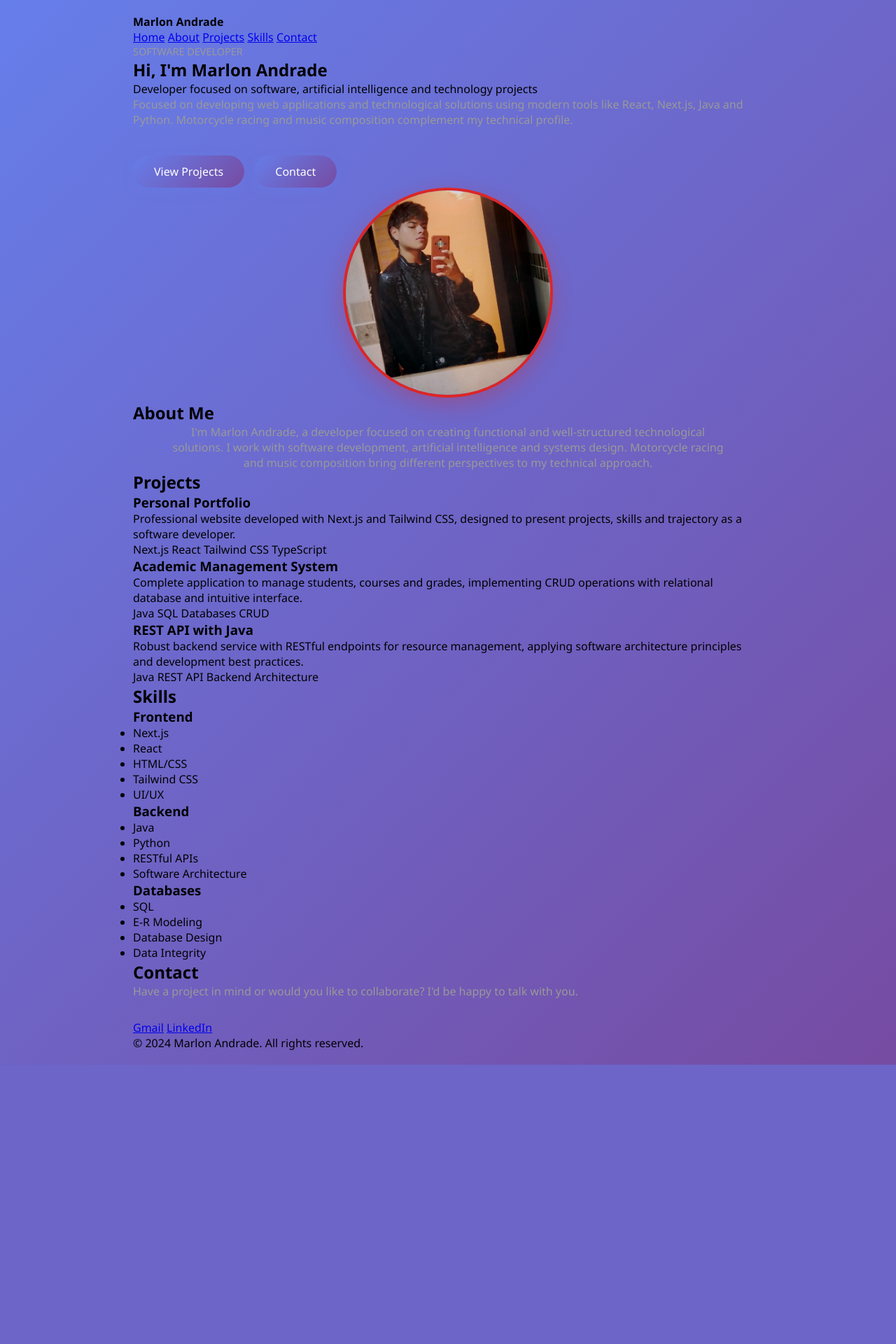
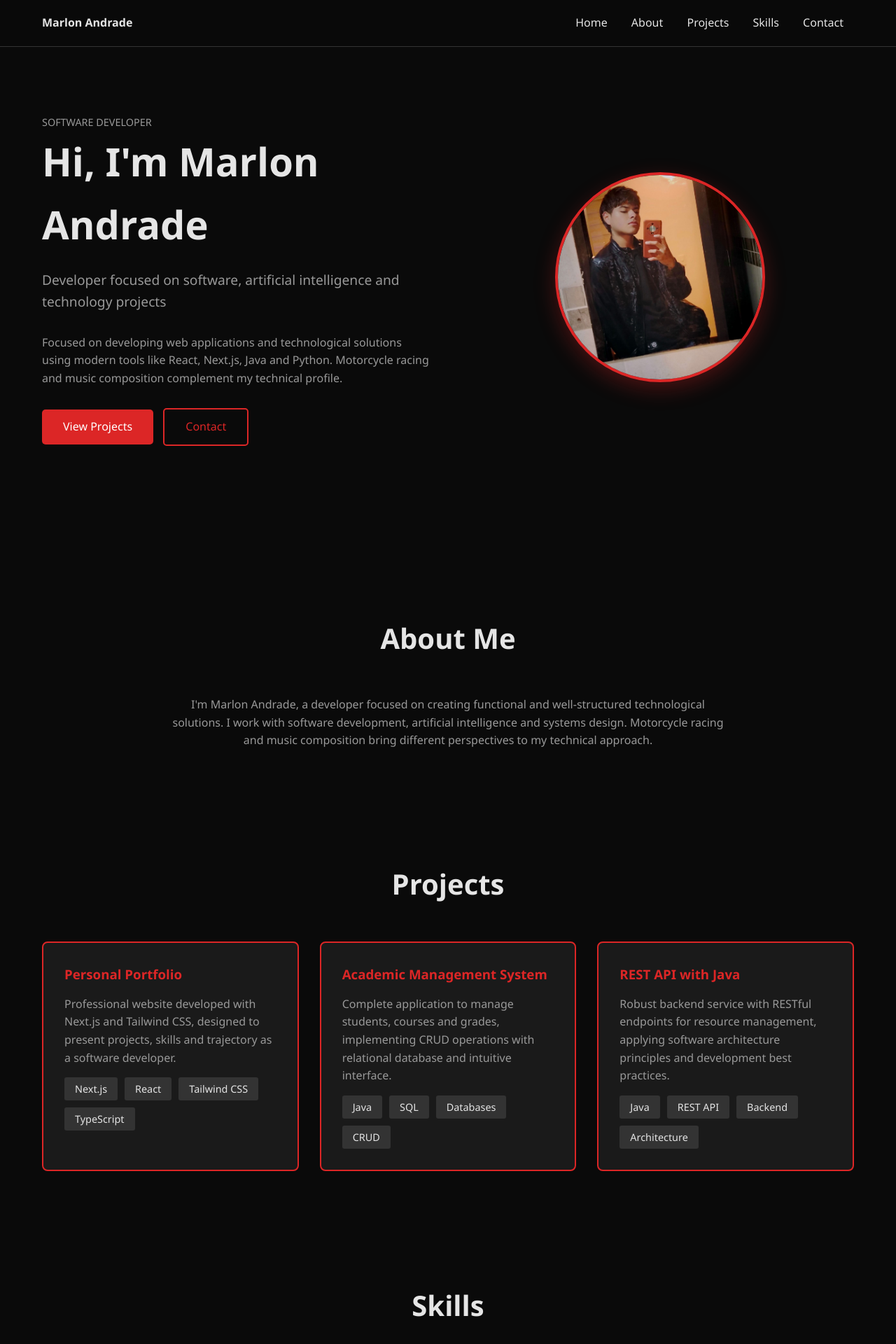
Before and after one commit to JuanSebastianE23/Examen_electiva, a Django app: page /dev1/ in a window 1280 px wide. Shown: the top 1920 px of the page at 70% size. Before the commit the page ends 1521 px from the top, so only its background shows below. Run offline with Django 5.2, Linux system fonts and the light colour scheme.

Commit message:
Fix: Restaurar tema dark mode con acentos rojos en CSS

```diff
--- a/static/css/dev1/styles.css
+++ b/static/css/dev1/styles.css
@@ -1,4 +1,9 @@
-/* Estilos para Desarrollador 1 */
+/*
+ * Estilos para Marlon Andrade - Dev 1
+ * Tema: Dark Mode con acentos rojos
+ */
+
+/* Reset y configuración base */
 * {
     margin: 0;
     padding: 0;
@@ -7,111 +12,238 @@
 
 body {
     font-family: 'Segoe UI', Tahoma, Geneva, Verdana, sans-serif;
-    background: linear-gradient(135deg, #667eea 0%, #764ba2 100%);
-    min-height: 100vh;
-    padding: 20px;
+    background: #0a0a0a;
+    color: #e5e5e5;
+    line-height: 1.6;
 }
 
-.navbar {
-    background: rgba(255, 255, 255, 0.1);
-    padding: 15px 30px;
-    border-radius: 10px;
+.container {
+    max-width: 1200px;
+    margin: 0 auto;
+    padding: 0 20px;
+}
+
+/* Navegación */
+nav {
+    background: rgba(10, 10, 10, 0.95);
+    padding: 20px 0;
+    position: fixed;
+    width: 100%;
+    top: 0;
+    z-index: 1000;
+    border-bottom: 1px solid #333;
+}
+
+nav .container {
+    display: flex;
+    justify-content: space-between;
+    align-items: center;
+}
+
+nav a {
+    color: #e5e5e5;
+    text-decoration: none;
+    margin: 0 15px;
+    transition: color 0.3s;
+}
+
+nav a:hover {
+    color: #dc2626;
+}
+
+/* Hero Section */
+.hero {
+    min-height: 100vh;
+    display: flex;
+    align-items: center;
+    padding-top: 80px;
+}
+
+.hero-content {
+    display: grid;
+    grid-template-columns: 1fr 1fr;
+    gap: 50px;
+    align-items: center;
+}
+
+.hero-text h1 {
+    font-size: 3.5rem;
+    margin-bottom: 20px;
+}
+
+.hero-text .subtitle {
+    font-size: 1.2rem;
+    color: #999;
     margin-bottom: 30px;
 }
 
-.navbar a {
+/* Botones */
+.btn {
+    display: inline-block;
+    padding: 12px 30px;
+    background: #dc2626;
     color: white;
     text-decoration: none;
-    font-weight: bold;
-    transition: opacity 0.3s;
-}
-
-.navbar a:hover {
-    opacity: 0.7;
-}
-
-.container {
-    max-width: 900px;
-    margin: 0 auto;
-}
-
-.header {
-    background: white;
-    padding: 40px;
-    border-radius: 15px;
-    text-align: center;
-    box-shadow: 0 10px 30px rgba(0,0,0,0.3);
-    margin-bottom: 30px;
-}
-
-.header h1 {
-    color: #667eea;
-    font-size: 2.5em;
-    margin-bottom: 10px;
-}
-
-.profesion {
-    color: #666;
-    font-size: 1.2em;
-}
-
-.card {
-    background: white;
-    padding: 30px;
-    border-radius: 15px;
-    box-shadow: 0 5px 20px rgba(0,0,0,0.2);
-    margin-bottom: 20px;
-}
-
-.card h2 {
-    color: #667eea;
-    border-bottom: 3px solid #667eea;
-    padding-bottom: 10px;
-    margin-bottom: 20px;
-}
-
-.card p {
-    color: #555;
-    line-height: 1.6;
-    margin-bottom: 10px;
-}
-
-.formacion-item {
-    margin-bottom: 15px;
-    padding: 15px;
-    background: #f8f9fa;
-    border-radius: 8px;
-}
-
-.formacion-item h3 {
-    color: #764ba2;
-    margin-bottom: 5px;
-}
-
-.btn {
-    display: inline-block;
-    background: linear-gradient(135deg, #667eea 0%, #764ba2 100%);
-    color: white;
-    padding: 12px 30px;
-    border-radius: 25px;
-    text-decoration: none;
-    margin: 10px 10px 0 0;
-    transition: transform 0.3s, box-shadow 0.3s;
-    box-shadow: 0 5px 15px rgba(102, 126, 234, 0.4);
+    border-radius: 5px;
+    margin-right: 10px;
+    transition: background 0.3s;
 }
 
 .btn:hover {
+    background: #b91c1c;
+}
+
+.btn-outline {
+    background: transparent;
+    border: 2px solid #dc2626;
+    color: #dc2626;
+}
+
+.btn-outline:hover {
+    background: #dc2626;
+    color: white;
+}
+
+/* Secciones */
+section {
+    padding: 80px 0;
+}
+
+h2 {
+    font-size: 2.5rem;
+    text-align: center;
+    margin-bottom: 50px;
+}
+
+/* Grid de Proyectos */
+.projects-grid {
+    display: grid;
+    grid-template-columns: repeat(auto-fit, minmax(300px, 1fr));
+    gap: 30px;
+}
+
+.project-card {
+    background: #1a1a1a;
+    border: 2px solid #dc2626;
+    padding: 30px;
+    border-radius: 8px;
+    transition: transform 0.3s;
+}
+
+.project-card:hover {
+    transform: translateY(-5px);
+}
+
+.project-card h3 {
+    color: #dc2626;
+    margin-bottom: 15px;
+}
+
+.project-card p {
+    color: #999;
+    margin-bottom: 15px;
+}
+
+.tags {
+    display: flex;
+    flex-wrap: wrap;
+    gap: 10px;
+    margin-top: 15px;
+}
+
+.tag {
+    background: #333;
+    padding: 5px 15px;
+    border-radius: 3px;
+    font-size: 0.9rem;
+    color: #e5e5e5;
+}
+
+/* Skills Grid */
+.skills-grid {
+    display: grid;
+    grid-template-columns: repeat(auto-fit, minmax(250px, 1fr));
+    gap: 30px;
+}
+
+.skill-card {
+    background: #1a1a1a;
+    padding: 30px;
+    border: 1px solid #333;
+    border-radius: 8px;
+    transition: border-color 0.3s;
+}
+
+.skill-card:hover {
+    border-color: #dc2626;
+}
+
+.skill-card h3 {
+    margin-bottom: 20px;
+    color: #dc2626;
+}
+
+.skill-card ul {
+    list-style: none;
+}
+
+.skill-card li {
+    padding: 8px 0;
+    color: #999;
+}
+
+/* Contacto */
+.contact {
+    text-align: center;
+}
+
+.contact-links {
+    display: flex;
+    justify-content: center;
+    gap: 20px;
+    margin-top: 30px;
+}
+
+.contact-link {
+    background: #1a1a1a;
+    padding: 20px 40px;
+    border: 1px solid #333;
+    text-decoration: none;
+    color: #e5e5e5;
+    border-radius: 5px;
+    transition: border-color 0.3s, transform 0.3s;
+}
+
+.contact-link:hover {
+    border-color: #dc2626;
     transform: translateY(-3px);
-    box-shadow: 0 8px 20px rgba(102, 126, 234, 0.6);
+}
+
+/* Footer */
+footer {
+    text-align: center;
+    padding: 30px 0;
+    border-top: 1px solid #333;
+    color: #666;
 }
 
 /* Responsive */
 @media (max-width: 768px) {
-    .header h1 {
-        font-size: 2em;
+    .hero-content {
+        grid-template-columns: 1fr;
     }
 
-    .card {
-        padding: 20px;
+    .hero-text h1 {
+        font-size: 2.5rem;
+    }
+
+    nav .container {
+        flex-direction: column;
+        gap: 15px;
+    }
+
+    .contact-links {
+        flex-direction: column;
+        align-items: center;
     }
 }
```
